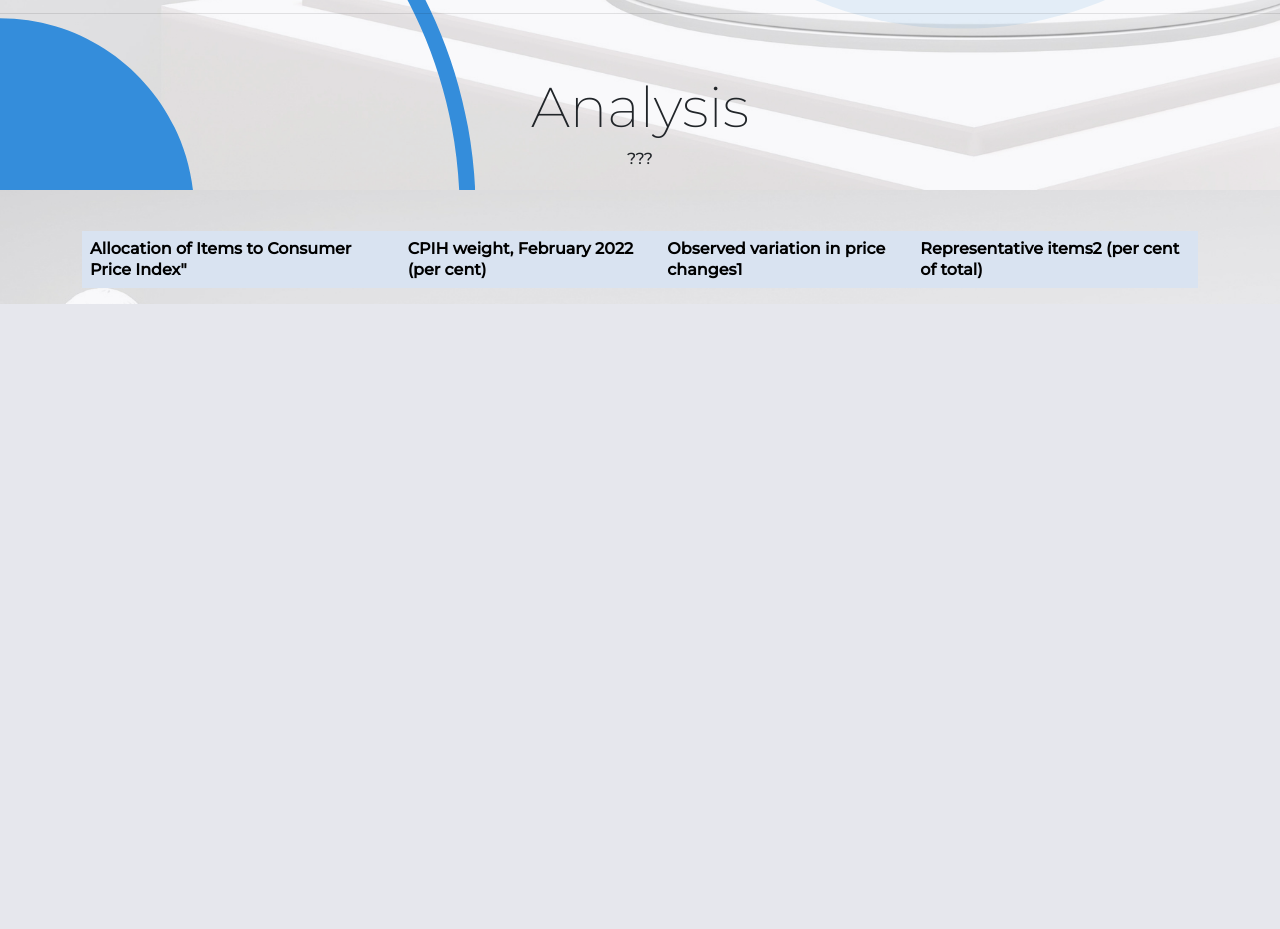
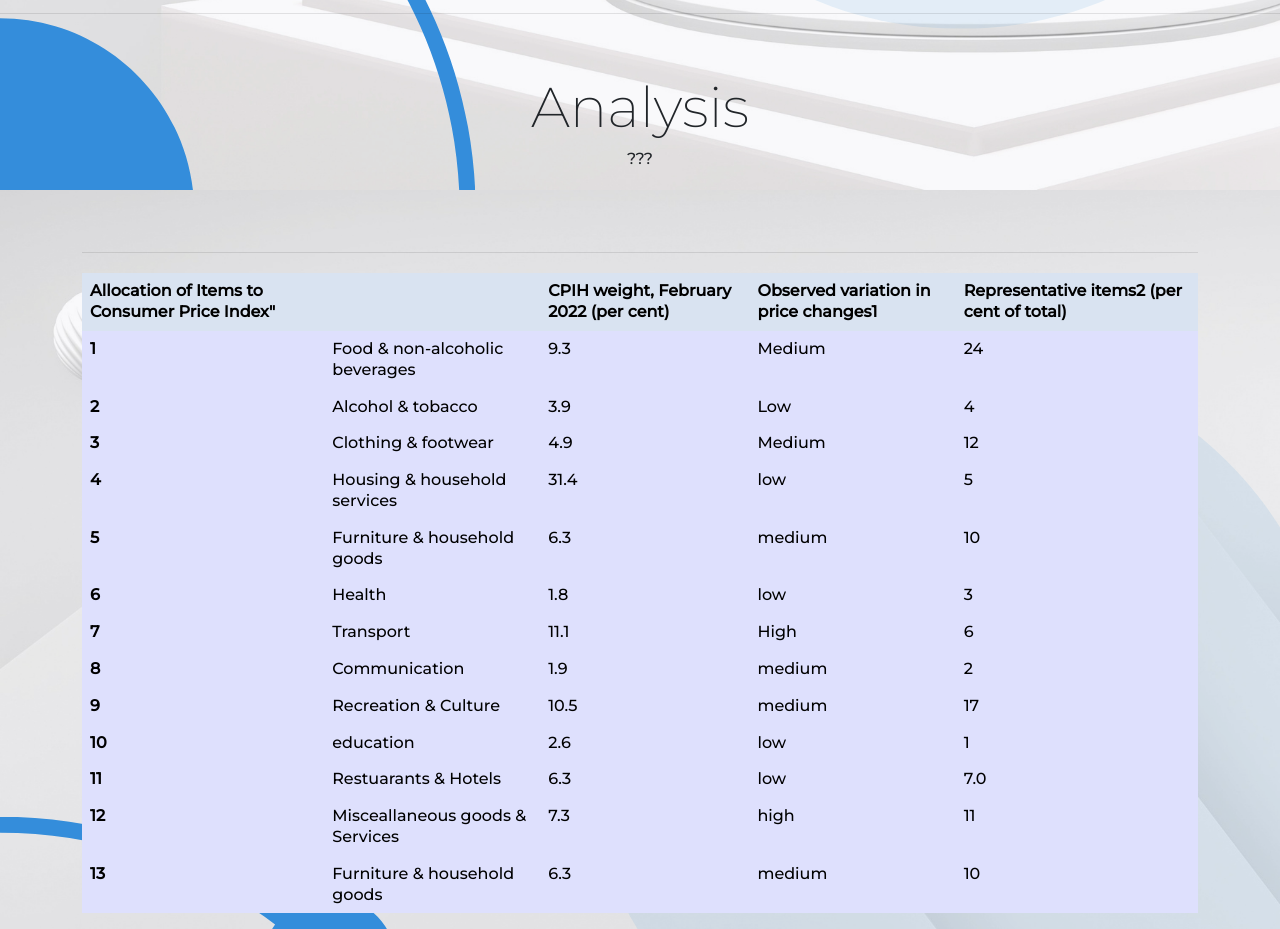
Before and after one commit to CASA-girls/InflationCalculator, a plain HTML site: page index.html in a window 1280 px wide. Shown: the part 1970-2899 px from the top of the page. Before the commit the page ends 2274 px from the top, so only its background shows below. Drawn offline with Linux system fonts and the light colour scheme.

Commit message:
adding rows to CPI tables. stats ONS

```diff
--- a/index.html
+++ b/index.html
@@ -273,6 +273,7 @@ CREATE DATABASE testDB;-->
             <div class="col-lg-9 order-lg"></div>
             <table class="table table-hover">
                 <thead>
+                    <!--Coloumn headings-->
                     <tr>
                         <th scope="col">Allocation of Items to Consumer Price Index"</th>
                         <th scope="col"></th>
@@ -280,6 +281,141 @@ CREATE DATABASE testDB;-->
                         <th scope="col">Observed variation in price changes1</th>
                         <th scope="col">Representative items2 (per cent of total)</th>
                         <!-- Divider-->
+                        <!--Rows-->
+                        <!---image?-->
+                        <br>
+                        <div id="calculate" class="section-padding divider"></div>
+
+                    </tr>
+                </thead>
+                <tbody>
+                    <!--first Row-->
+                    <tr class="table-info">
+                        <th scope="row">1</th>
+                        <td>Food & non-alcoholic beverages</td>
+                        <td>9.3</td>
+                        <td>Medium</td>
+                        <td>24</td>
+                    <tr class="table-info">
+
+                         <!--second row-->
+                    <tr class="table-info">
+                        <th scope="row">2</th>
+                        <td>Alcohol & tobacco</td>
+                        <td>3.9</td>
+                        <td>Low</td>
+                        <td>4</td>
+                    <tr class="table-info">
+
+                        <!--third row-->
+                    <tr class="table-info">
+                        <th scope="row">3</th>
+                        <td>Clothing & footwear</td>
+                        <td>4.9</td>
+                        <td>Medium</td>
+                        <td>12</td>
+                    <tr class="table-info">
+
+                        <!--forth row-->
+                    <tr class="table-info">
+                        <th scope="row">4</th>
+                        <td>Housing & household services</td>
+                        <td>31.4</td>
+                        <td>low</td>
+                        <td>5</td>
+                    <tr class="table-info">
+
+                          <!--fifth row-->
+                    <tr class="table-info">
+                        <th scope="row">5</th>
+                        <td>Furniture & household goods</td>
+                        <td>6.3</td>
+                        <td>medium</td>
+                        <td>10</td>
+                    <tr class="table-info">
+
+                        <!--sixth row-->
+                    <tr class="table-info">
+                        <th scope="row">6</th>
+                        <td>Health</td>
+                        <td>1.8</td>
+                        <td>low</td>
+                        <td>3</td>
+                    <tr class="table-info">
+
+                        <!--seventh row-->
+                    <tr class="table-info">
+                        <th scope="row">7</th>
+                        <td>Transport</td>
+                        <td>11.1</td>
+                        <td>High</td>
+                        <td>6</td>
+                    <tr class="table-info">
+
+                        <!--eigth row-->
+                    <tr class="table-info">
+                        <th scope="row">8</th>
+                        <td>Communication</td>
+                        <td>1.9</td>
+                        <td>medium</td>
+                        <td>2</td>
+                    <tr class="table-info">
+
+
+                        <!--ninth row-->
+                    <tr class="table-info">
+                        <th scope="row">9</th>
+                        <td>Recreation & Culture</td>
+                        <td>10.5</td>
+                        <td>medium</td>
+                        <td>17</td>
+                    <tr class="table-info">
+
+                        <!--tenth row-->
+                    <tr class="table-info">
+                        <th scope="row">10</th>
+                        <td>education</td>
+                        <td>2.6</td>
+                        <td>low</td>
+                        <td>1</td>
+                    <tr class="table-info">
+
+                        <!--eleventh row-->
+                    <tr class="table-info">
+                        <th scope="row">11</th>
+                        <td>Restuarants & Hotels</td>
+                        <td>6.3</td>
+                        <td>low</td>
+                        <td>7.0</td>
+                    <tr class="table-info">
+
+                        <!--twelth row-->
+                    <tr class="table-info">
+                        <th scope="row">12</th>
+                        <td>Misceallaneous goods & Services</td>
+                        <td>7.3</td>
+                        <td>high</td>
+                        <td>11</td>
+                    <tr class="table-info">
+
+
+                        <!--fifth row-->
+                    <tr class="table-info">
+                        <th scope="row">13</th>
+                        <td>Furniture & household goods</td>
+                        <td>6.3</td>
+                        <td>medium</td>
+                        <td>10</td>
+                    <tr class="table-info">
+                        <br>
+
+
+
+
+
+
+
+
 
 
 
```
Also changed, not shown: 1 other file.
